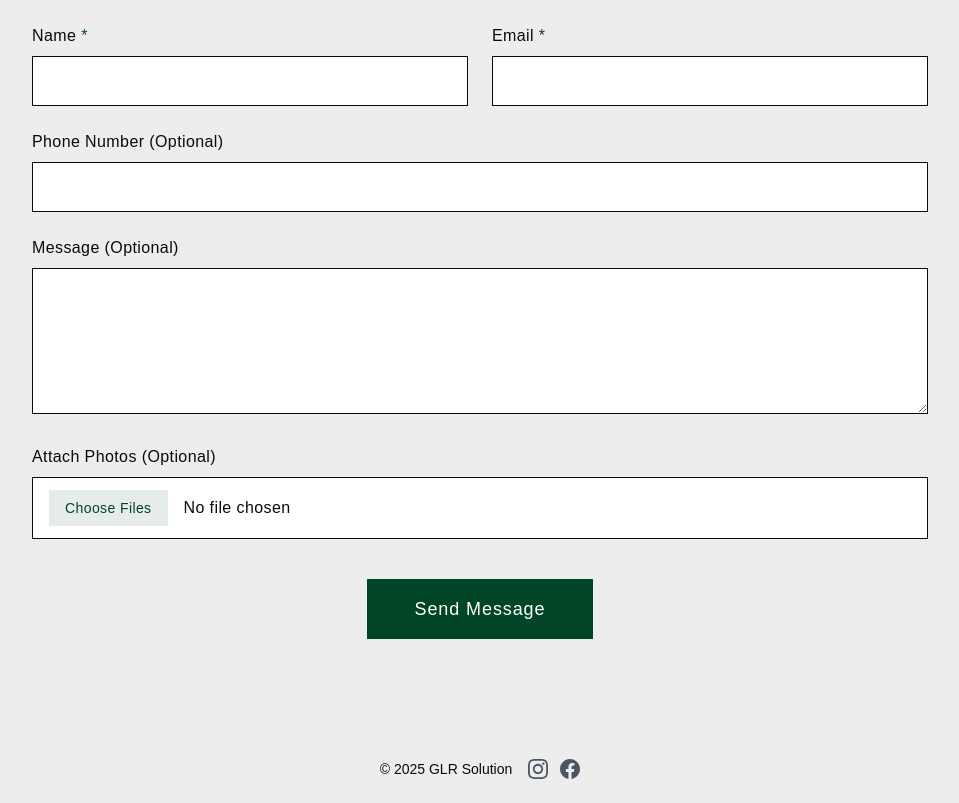
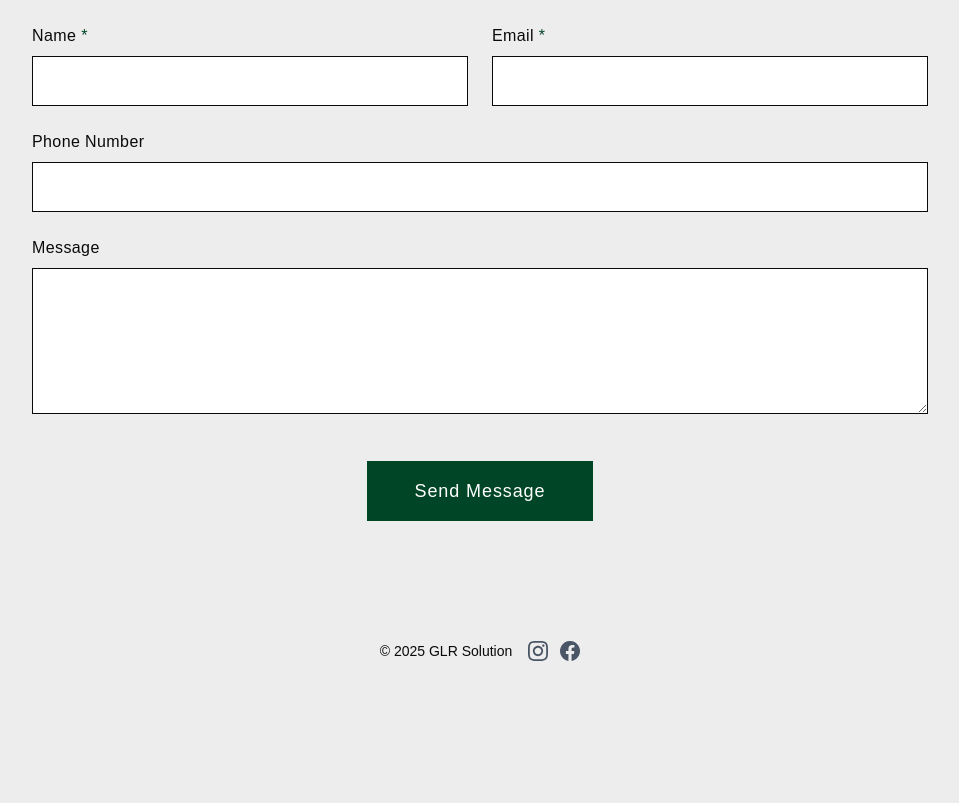
Before and after one commit to evunti/glr_solution, a Next.js app: page /contact in a window 1280 px wide. Shown: the part 880-1683 px from the top of the page, without its empty margins (160-1119 px from the left). After the commit the page ends 1565 px from the top, so only its background shows below. Built offline with nearby package versions, Linux system fonts and the light colour scheme.

Commit message:
form update

```diff
--- a/src/app/contact/page.tsx
+++ b/src/app/contact/page.tsx
@@ -12,8 +12,21 @@ export default function Contact() {
 
   const handleSubmit = (e: React.FormEvent) => {
     e.preventDefault();
-    // Handle form submission logic here
-    console.log(formData);
+
+    // Construct email body
+    const subject = encodeURIComponent(
+      "Free Estimate Request from " + formData.name
+    );
+    const body = encodeURIComponent(
+      `Name: ${formData.name}\n` +
+        `Email: ${formData.email}\n` +
+        `Phone: ${formData.phone || "Not provided"}\n\n` +
+        `Message:\n${formData.message || "No message provided"}\n\n` +
+        `Note: Photos should be attached separately if needed.`
+    );
+
+    // Open email client with pre-filled data
+    window.location.href = `mailto:untiloev@gmail.com?subject=${subject}&body=${body}`;
   };
 
   const handleChange = (
@@ -119,7 +132,7 @@ export default function Contact() {
                 htmlFor="phone"
                 className="block text-sm sm:text-base font-light text-[color-brand] mb-2 tracking-wide"
               >
-                Phone Number (Optional)
+                Phone Number
               </label>
               <input
                 type="tel"
@@ -136,7 +149,7 @@ export default function Contact() {
                 htmlFor="message"
                 className="block text-sm sm:text-base font-light text-[color-brand] mb-2 tracking-wide"
               >
-                Message (Optional)
+                Message
               </label>
               <textarea
                 id="message"
@@ -145,23 +158,6 @@ export default function Contact() {
                 value={formData.message}
                 onChange={handleChange}
                 className="w-full px-4 py-2 sm:py-3 border border-[color-brand]/30 bg-white text-[color-brand] font-light tracking-wide focus:outline-none focus:border-second transition-colors resize-vertical"
-              />
-            </div>
-
-            <div>
-              <label
-                htmlFor="photos"
-                className="block text-sm sm:text-base font-light text-[color-brand] mb-2 tracking-wide"
-              >
-                Attach Photos (Optional)
-              </label>
-              <input
-                type="file"
-                id="photos"
-                name="photos"
-                multiple
-                accept="image/*"
-                className="w-full px-4 py-2 sm:py-3 border border-[color-brand]/30 bg-white text-[color-brand] font-light tracking-wide focus:outline-none focus:border-second transition-colors file:mr-4 file:py-2 file:px-4 file:border-0 file:text-sm file:font-light file:bg-second/10 file:text-second hover:file:bg-second/20 file:cursor-pointer"
               />
             </div>
 
```
